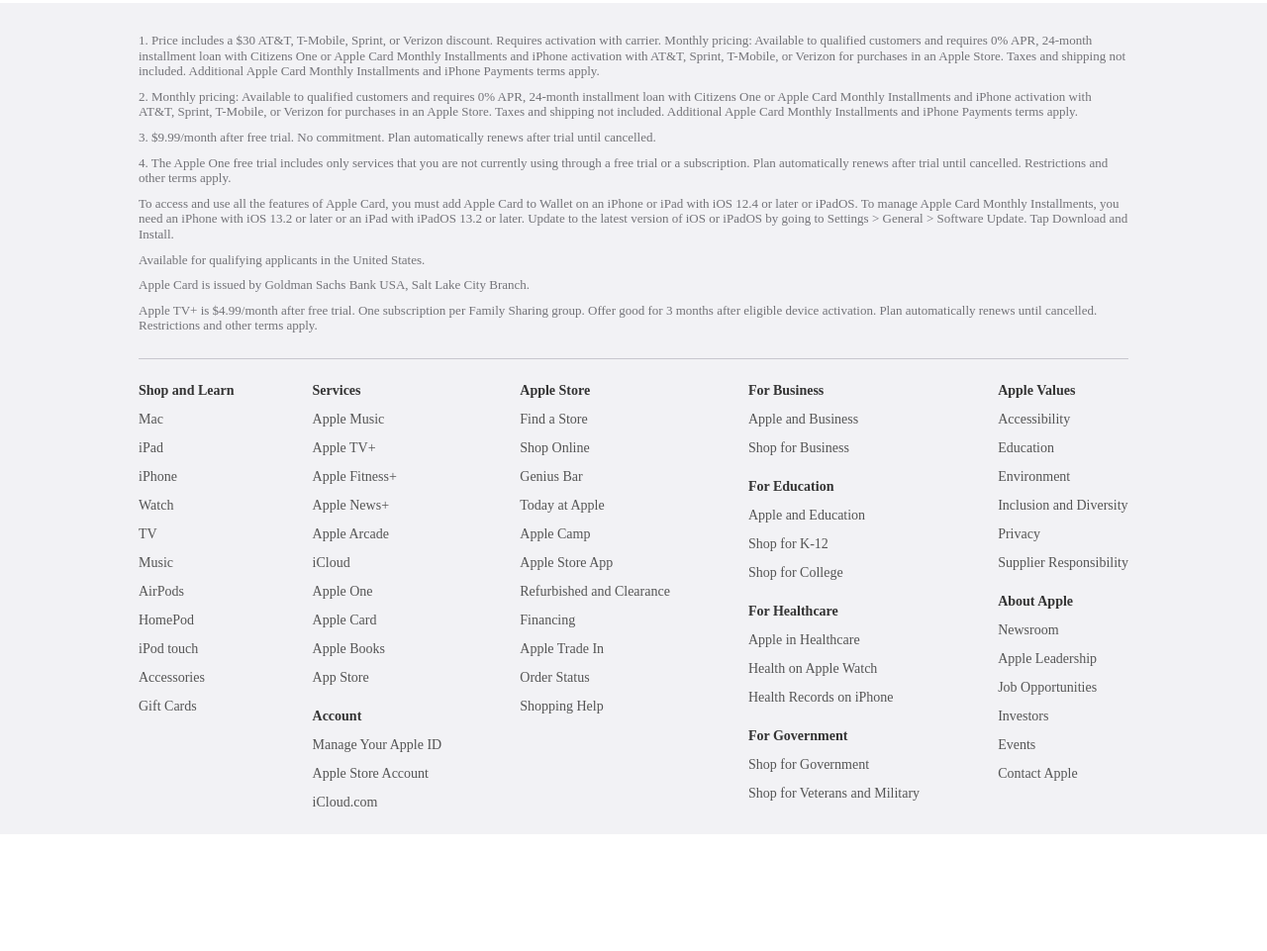
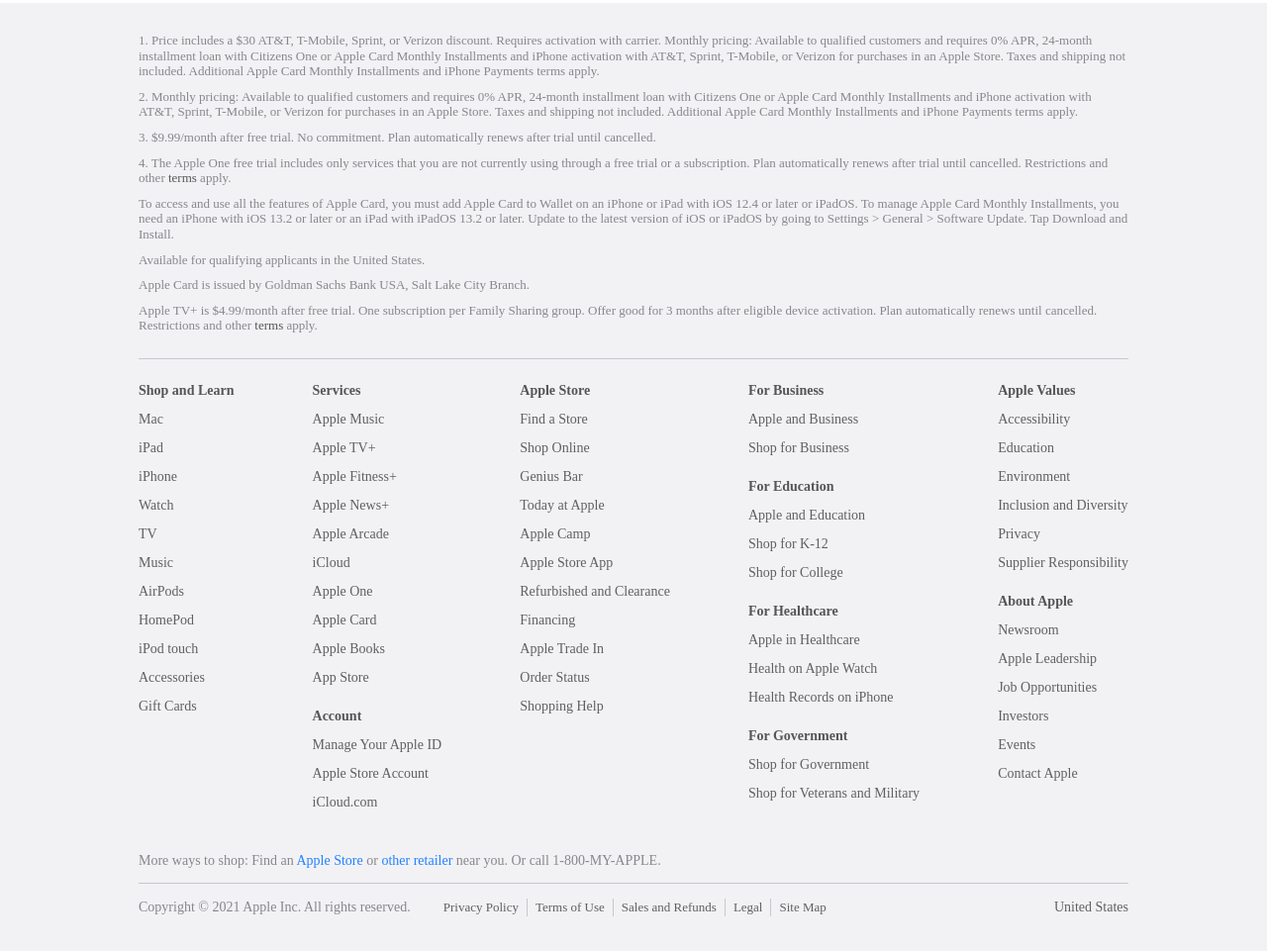
Before and after one commit to koesnij/apple-website-clone, a plain HTML site: page index.html in a window 1280 px wide. Shown: the part 3731-4692 px from the top of the page at 99% size. Before the commit the page ends 4574 px from the top, so only its background shows below. Drawn offline with Linux system fonts and the light colour scheme.

Commit message:
FOOTER SECTION - legal & copyright part

```diff
--- a/css/index.css
+++ b/css/index.css
@@ -221,6 +221,14 @@
 /* FOOTER SECTION */
 footer {
   background-color: rgb(242, 242, 245);
+  padding-bottom: 20px;
+  color: rgb(135, 135, 140);
+}
+footer a {
+  color: #606060;
+}
+footer a:hover {
+  text-decoration: underline;
 }
 .detail-info {
   padding: 30px 0 15px;
@@ -230,8 +238,9 @@
   margin-bottom: 10px;
   line-height: 1.2;
   font-size: 13px;
-  color: rgb(115, 115, 120);
-  /* background-color: tomato; */
+}
+.detail-info .description a {
+  color: #555;
 }
 .site-map {
   padding: 0 0 10px;
@@ -243,10 +252,47 @@
   font-weight: 600;
   margin-bottom: 15px;
   margin-top: 25px;
+  color: #555;
 }
 .site-map .column a {
   display: block;
-  color: #555;
   font-size: 14px;
   margin-bottom: 15px;
 }
+.footer {
+  /* color: rgb(115, 115, 120); */
+}
+.footer-shop {
+  padding: 20px 0 15px;
+  border-bottom: 1px solid rgb(200, 199, 206);
+}
+.footer-shop a {
+  color: rgb(35, 129, 255);
+}
+.footer-legal {
+  padding: 15px 0;
+  display: flex;
+  align-items: center;
+}
+.footer-legal .copyright {
+  float: left;
+}
+.footer-legal .legal-links {
+  display: flex;
+  width: 600px;
+  margin: auto;
+  /* background-color: tomato; */
+}
+.footer-legal .legal-links li {
+  padding: 2px 8px;
+  border-right: 1px solid rgb(200, 199, 206);
+}
+.footer-legal .legal-links li:last-child {
+  border: none;
+}
+.footer-legal .legal-links li a {
+  font-size: 13px;
+}
+.footer-legal .locale-link {
+  float: right;
+}
--- a/index.html
+++ b/index.html
@@ -213,7 +213,7 @@
               4. The Apple One free trial includes only services that you are
               not currently using through a free trial or a subscription. Plan
               automatically renews after trial until cancelled. Restrictions and
-              other terms apply.
+              other <a>terms</a> apply.
             </p>
             <p class="description">
               To access and use all the features of Apple Card, you must add
@@ -234,7 +234,7 @@
               Apple TV+ is $4.99/month after free trial. One subscription per
               Family Sharing group. Offer good for 3 months after eligible
               device activation. Plan automatically renews until cancelled.
-              Restrictions and other terms apply.
+              Restrictions and other <a>terms</a> apply.
             </p>
           </div>
           <div class="site-map">
@@ -316,6 +316,25 @@
               <a href="#">Contact Apple</a>
             </div>
           </div>
+          <div class="footer">
+            <div class="footer-shop">
+              More ways to shop: Find an <a>Apple Store</a> or
+              <a>other retailer</a> near you. Or call 1-800-MY-APPLE.
+            </div>
+            <div class="footer-legal">
+              <span class="copyright">
+                Copyright © 2021 Apple Inc. All rights reserved.
+              </span>
+              <ul class="legal-links">
+                <li><a href="#">Privacy Policy</a></li>
+                <li><a href="#">Terms of Use</a></li>
+                <li><a href="#">Sales and Refunds</a></li>
+                <li><a href="#">Legal</a></li>
+                <li><a href="#">Site Map</a></li>
+              </ul>
+              <span class="locale-link"><a>United States</a></span>
+            </div>
+          </div>
         </div>
       </footer>
       <!-- FOOTER SECTION END -->
```
